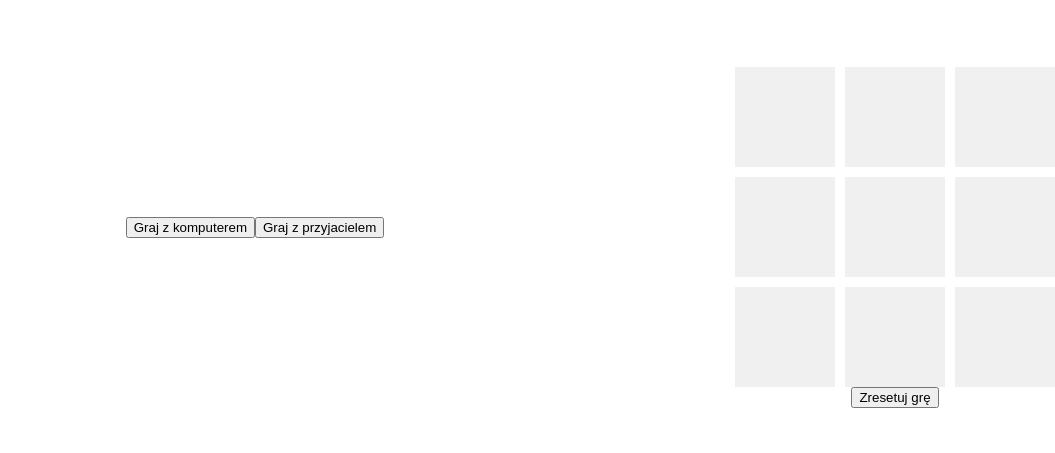
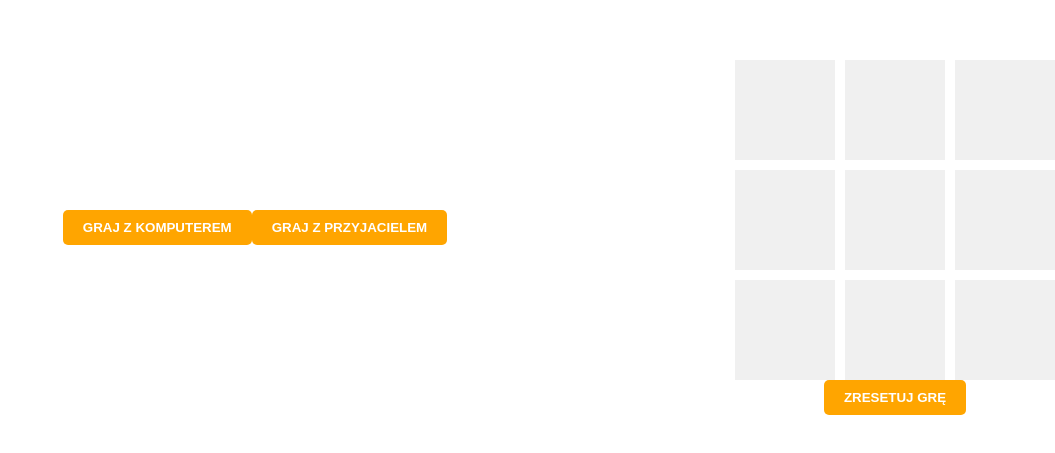
Before and after one commit to grzegorz-ziolek/Programowaniewinternecie2, a plain HTML site: page index.html in a window 1280 px wide. Shown: the part 163-616 px from the top of the page, without its empty margins (225-1280 px from the left). Drawn offline with Linux system fonts and the light colour scheme.

Commit message:
Update style.css

```diff
--- a/style.css
+++ b/style.css
@@ -36,8 +36,18 @@ body, html {
 
 .game-mode {
     width: 100%;
-    margin: 0 auto;
     display: flex;
     justify-content: center;
     margin-bottom: 20px;
 }
+
+button {
+    cursor: pointer;
+    padding: 10px 20px;
+    border: none;
+    background-color: orange;
+    color: white;
+    text-transform: uppercase;
+    font-weight: bold;
+    border-radius: 5px;
+}
```
